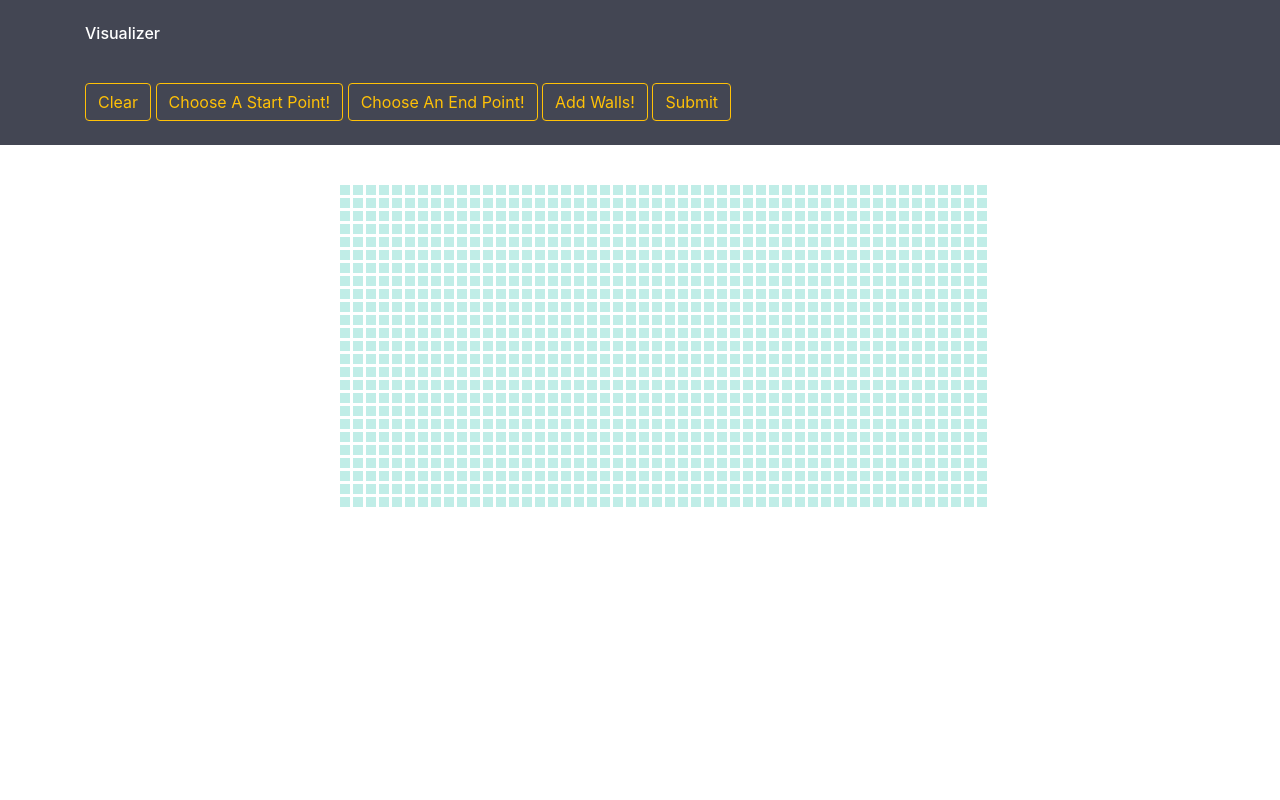
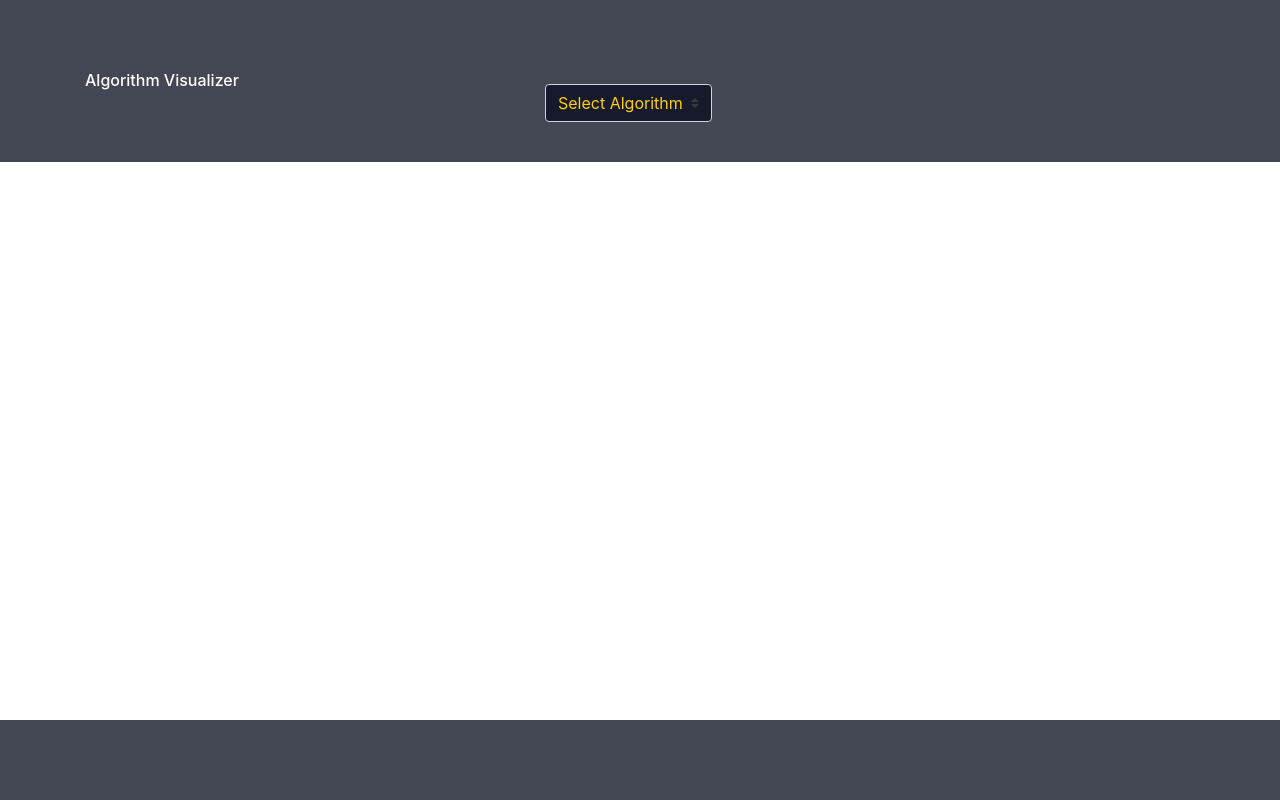
Before and after one commit to DimPap99/AlgorithmVisualizer, a Flask app: page / in a window 1280 px wide. Run offline with Flask 2, Linux system fonts and the light colour scheme; some libraries are stand-ins or nearby versions.

Commit message:
Finished dijkstra.html and the instructions for the user, Added a mainpage.html.

```diff
--- a/app.py
+++ b/app.py
@@ -24,19 +24,21 @@ def add_header(response):
 
 
 
-
 @app.route('/')
+def mainPage():
+    return flask.render_template("mainpage.html",algorithm="Algorithm")
+@app.route('/dijkstra')
 def dijkstraNodes():
 
 
-    for col in range(0, 25):
+    for col in range(0, 30):
         for rows in range(0, 50):
             node = Node(col, rows)
 
             nodes_dict1[str(node.column) + '-' + str(node.row)] = node
 
     # Fill the neighbors list for every node
-    for col in range(0, 25):
+    for col in range(0, 30):
         for row in range(0, 50):
             # current node id is the col - row
             key = str(col) + '-' + str(row)
@@ -52,7 +54,7 @@ def dijkstraNodes():
                 if key2 in nodes_dict1:
                     current_node.neighbors.append(key2)
 
-    return flask.render_template('mainPage.html', nodes = nodes_dict1)
+    return flask.render_template('dijkstra.html', nodes = nodes_dict1, algorithm= "Dijkstra")
 
 
 
--- a/static/styles/visualizer.css
+++ b/static/styles/visualizer.css
@@ -4,7 +4,7 @@
     grid-row-gap: 1px;
     grid-column-gap: 1px;
     grid-template-columns: repeat(50, 1fr);
-    grid-template-rows: repeat(25, 1fr);
+    grid-template-rows: repeat(30, 1fr);
     grid-gap: 3px;
     max-width: 360px;
 
@@ -14,7 +14,7 @@
 .cell {
             text-align: center;
 			background: #c0ede7;
-			padding: 5px;
+			padding: 6px;
 		}
 .cell:hover{
      background-color: yellow;
@@ -24,7 +24,7 @@
 .wall {
             text-align: center;
 			background: #040505;
-			padding: 5px;
+			padding: 6px;
 		}
 
 
@@ -32,7 +32,7 @@
 .start {
             text-align: center;
 			background: #171eed;
-			padding: 5px;
+			padding: 6px;
 		}
 .start:hover{
      background-color: #ff0c16;
@@ -41,7 +41,7 @@
 .end {
             text-align: center;
 			background: #1ac638;
-			padding: 5px;
+			padding: 6px;
 		}
 .end:hover{
      background-color: #ff980f;
@@ -50,11 +50,11 @@
 
 .neighbor {
             text-align: center;
-			background: #b2ed0b;
-			padding: 5px;
+
+			padding: 6px;
             text-align: center;
 			background: #0bedc7;
-			padding: 5px;
+
             animation-name: neighborAnimation;
             animation-duration: 1.5s;
             animation-timing-function: ease-out;
@@ -73,7 +73,7 @@
 .path {
             text-align: center;
 			background: #0bedc7;
-			padding: 5px;
+			padding: 6px;
             animation-name: shortestPath;
             animation-duration: 1.5s;
             animation-timing-function: ease-out;
--- a/templates/base.html
+++ b/templates/base.html
@@ -34,6 +34,19 @@
     {% block content %}
     {% endblock %}
 
+<!-- Footer -->
+<footer class="page-footer font-small blue pt-4" style=" position: absolute; bottom: 0; background-color:rgba(8,13,30,0.76);width: 100%; height: 10% ">
 
+  <!-- Footer Links -->
+  <div class="container-fluid text-center text-md-left">
+
+
+
+  </div>
+
+
+
+</footer>
+<!-- Footer -->
 </body>
 </html>
--- a/templates/mainPage.html
+++ b/templates/dijkstra.html
@@ -16,19 +16,31 @@
 
 
 {% extends "base.html" %}
-    <body>
+    <>
     {% block header %}
+    <div align="center">
+            <a href="/" class="btn btn-outline-warning" >Back to the Main Page</a></div>
     <div class="container " style="margin-top: 40px;">
     <form action="/runAlgo" method="POST">
     <button type="button" class="btn btn-outline-warning" onclick="clearGraph()">Clear</button>
     <button type="button" class="btn btn-outline-warning" onclick="pickStartPoint()">Choose A Start Point!</button>
     <button type="button" class="btn btn-outline-warning" onclick="pickEndPoint()">Choose An End Point!</button>
     <button type="button" class="btn btn-outline-warning" onclick="addWalls()">Add Walls!</button>
-    <input type="submit"  class="btn btn-outline-warning" value="Submit" id='submit'>
+    <input type="submit"  class="btn btn-outline-warning" value="Find Path" id='submit'>
     </form>
+
     </div>
+
     {% endblock header %}
     {% block content %}
+    <div align="center">
+
+    <h4>Instructions:</h4>
+    <p>Choose a Start Point and an End point.Add walls(optional) by clicking on the respective button<br>
+    and holding you mouse button down while draggin it across the grid.Releasing the button will stop generating walls.<br>
+    Choose the Find Path button to start discovering neighbor nodes until the Ending<br>
+    Node is found and the shortest path back to the Start Node is generated!</p>
+    </div>
     <div class="container" style="margin-top: 40px;">
         <div style="width:600px; margin:0 auto;">
 
@@ -44,7 +56,7 @@
     </div>
     {% endblock %}
 
-    </br>
+
 <div id="output"></div>
 </br>
     </body>
--- /dev/null
+++ b/templates/mainpage.html
@@ -0,0 +1,24 @@
+<!DOCTYPE html>
+<html lang="en">
+<head>
+    <meta charset="UTF-8">
+    <title>Title</title>
+</head>
+{% extends "base.html" %}
+
+<body>
+{% block header %}
+
+
+ <div class="form-group" style="margin-top: 60px;">
+    <select onchange="location.href='/'+this.value; " class="custom-select" style="background-color: rgba(8,13,30,0.76); color: #ffce11" required>
+      <option value="">Select Algorithm</option>
+      <option value="dijkstra">Dijkstra</option>
+      <option value="2">Two</option>
+      <option value="3">Three</option>
+    </select>
+  </div>
+
+  {% endblock header %}
+</body>
+</html>
```
